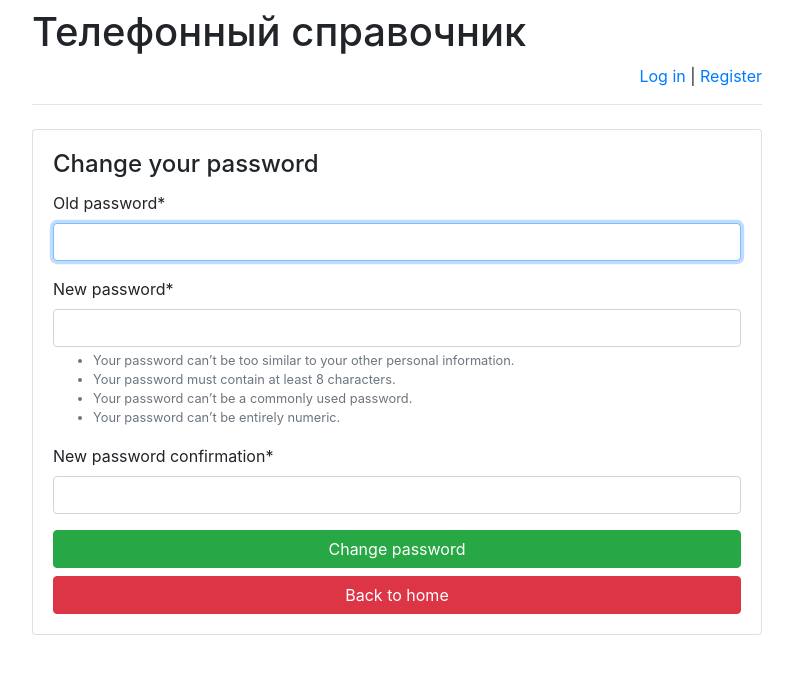
After one commit to TarasovaYuliya/PhoneCatalog, a Django app: page /phones/password-change/ in a window 1280 px wide. The commit adds this page. Shown: the top 674 px of the page, without its empty margins (243-1036 px from the left). Run offline with Django 3.2, Linux system fonts and the light colour scheme; some libraries are stand-ins or nearby versions.

Commit message:
Практическая работа №6

```diff
--- /dev/null
+++ b/phones/templates/base.html
@@ -0,0 +1,41 @@
+<!doctype html>
+<html lang="en">
+<head>
+    <meta charset="utf-8">
+    <meta name="viewport"
+          content="width=device-width, initial-scale=1, shrink-to-fit=no">
+    <link rel="stylesheet"
+          href="https://stackpath.bootstrapcdn.com/bootstrap/4.1.3/css/bootstrap.min.css">
+    <title>Телефонный справочник</title>
+</head>
+<body>
+<div class="container">
+    <div class="row justify-content-center">
+        <div class="col-8">
+            <h1 class="mt-2">Телефонный справочник</h1>
+            {% if user.is_authenticated %}
+                <p class="text-right">
+                    Hello, {{ user.username }}!
+                    <a href="/phones/logout">Log out</a> |
+                    <a href="/phones/password-change">
+                        Change password
+                    </a>
+                </p>
+            {% else %}
+                <p class="text-right">
+                    <a href="/phones/login">Log in</a> |
+                    <a href="/phones/register">Register</a>
+                </p>
+            {% endif %}
+            <hr class="mt-0 mb-4">
+            <div class="card">
+                <div class="card-body">
+                    {% block main %}
+                    {% endblock %}
+                </div>
+            </div>
+        </div>
+    </div>
+</div>
+</body>
+</html>
--- /dev/null
+++ b/phones/templates/reg/password_change_form.html
@@ -0,0 +1,17 @@
+{% extends 'base.html' %}
+{% load crispy_forms_tags %}
+{% block main %}
+    <h4 class="card-title">Change your password</h4>
+    <form method="post">
+        {% csrf_token %}
+        {{ form|crispy }}
+        <button type="submit"
+                class="btn btn-success btn-block">
+            Change password
+        </button>
+        <a href=".."
+           class="btn btn-danger btn-block">
+            Back to home
+        </a>
+    </form>
+{% endblock %}
--- a/phones/urls.py
+++ b/phones/urls.py
@@ -3,5 +3,9 @@ from . import views
 
 app_name = 'phones'
 urlpatterns = [
-    url(r'^$', views.index, name='index')
+    url(r'^$', views.index, name='index'),
+    url(r'^register/$', views.RegisterFormView.as_view()),
+    url(r'^login/$', views.LoginFormView.as_view()),
+    url(r'^logout/$', views.LogoutView.as_view()),
+    url(r'^password-change/', views.PasswordChangeView.as_view()),
 ]
--- a/phones/views.py
+++ b/phones/views.py
@@ -1,5 +1,21 @@
 from django.shortcuts import get_object_or_404, render, redirect
 from .models import Phone
+# Базовый класс для обработки страниц с формами.
+from django.views.generic.edit import FormView
+# Спасибо django за готовую форму регистрации.
+from django.contrib.auth.forms import UserCreationForm
+# Спасибо django за готовую форму аутентификации.
+from django.contrib.auth.forms import AuthenticationForm
+# Функция для установки сессионного ключа.
+# По нему django будет определять,
+# выполнил ли вход пользователь.
+from django.contrib.auth import login
+# Для Log out с перенаправлением на главную
+from django.http import HttpResponseRedirect
+from django.views.generic.base import View
+from django.contrib.auth import logout
+# Для смены пароля - форма
+from django.contrib.auth.forms import PasswordChangeForm
 
 
 # главная страница
@@ -18,3 +34,83 @@ def index(request):
             "message": message
         }
     )
+
+
+# базовый URL приложения, главной страницы -
+# часто нужен при указании путей переадресации
+app_url = "/phones/"
+
+
+# наше представление для регистрации
+class RegisterFormView(FormView):
+    # будем строить на основе
+    # встроенной в django формы регистрации
+    form_class = UserCreationForm
+    # Ссылка, на которую будет перенаправляться пользователь
+    # в случае успешной регистрации.
+    # В данном случае указана ссылка на
+    # страницу входа для зарегистрированных пользователей.
+    success_url = app_url + "login/"
+    # Шаблон, который будет использоваться
+    # при отображении представления.
+    template_name = "reg/register.html"
+
+    def form_valid(self, form):
+        # Создаём пользователя,
+        # если данные в форму были введены корректно.
+        form.save()
+        # Вызываем метод базового класса
+        return super(RegisterFormView, self).form_valid(form)
+
+
+# наше представление для входа
+class LoginFormView(FormView):
+    # будем строить на основе
+    # встроенной в django формы входа
+    form_class = AuthenticationForm
+    # Аналогично регистрации,
+    # только используем шаблон аутентификации.
+    template_name = "reg/login.html"
+    # В случае успеха перенаправим на главную.
+    success_url = app_url
+
+    def form_valid(self, form):
+        # Получаем объект пользователя
+        # на основе введённых в форму данных.
+        self.user = form.get_user()
+        # Выполняем аутентификацию пользователя.
+        login(self.request, self.user)
+        return super(LoginFormView, self).form_valid(form)
+
+
+# для выхода - миниатюрное представление без шаблона -
+# после выхода перенаправим на главную
+class LogoutView(View):
+    def get(self, request):
+        # Выполняем выход для пользователя,
+        # запросившего данное представление.
+        logout(request)
+        # После чего перенаправляем пользователя на
+        # главную страницу.
+        return HttpResponseRedirect(app_url)
+
+
+# наше представление для смены пароля
+class PasswordChangeView(FormView):
+    # будем строить на основе
+    # встроенной в django формы смены пароля
+    form_class = PasswordChangeForm
+    template_name = 'reg/password_change_form.html'
+    # после смены пароля нужно снова входить
+    success_url = app_url + 'login/'
+
+    def get_form_kwargs(self):
+        kwargs = super(PasswordChangeView, self).get_form_kwargs()
+        kwargs['user'] = self.request.user
+        if self.request.method == 'POST':
+            kwargs['data'] = self.request.POST
+        return kwargs
+
+    def form_valid(self, form):
+        form.save()
+        return super(PasswordChangeView, self).form_valid(form)
```
Also changed, not shown: PhoneCatalog/settings.py (+2 -6 lines), phones/templates/index.html (+9 -11 lines), phones/templates/reg/login.html (added, +16 -0 lines), phones/templates/reg/register.html (added, +12 -0 lines), db.sqlite3.
